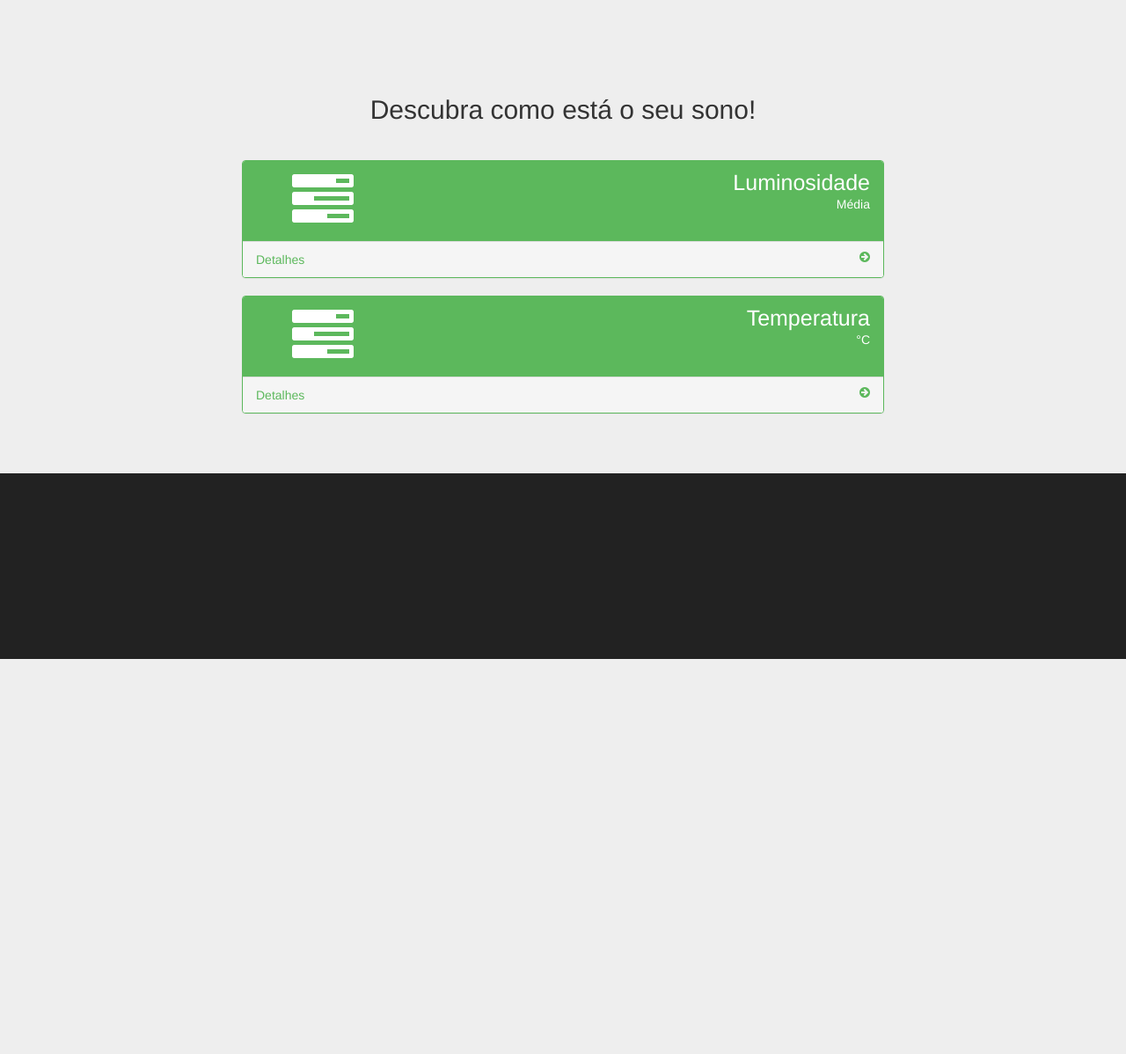
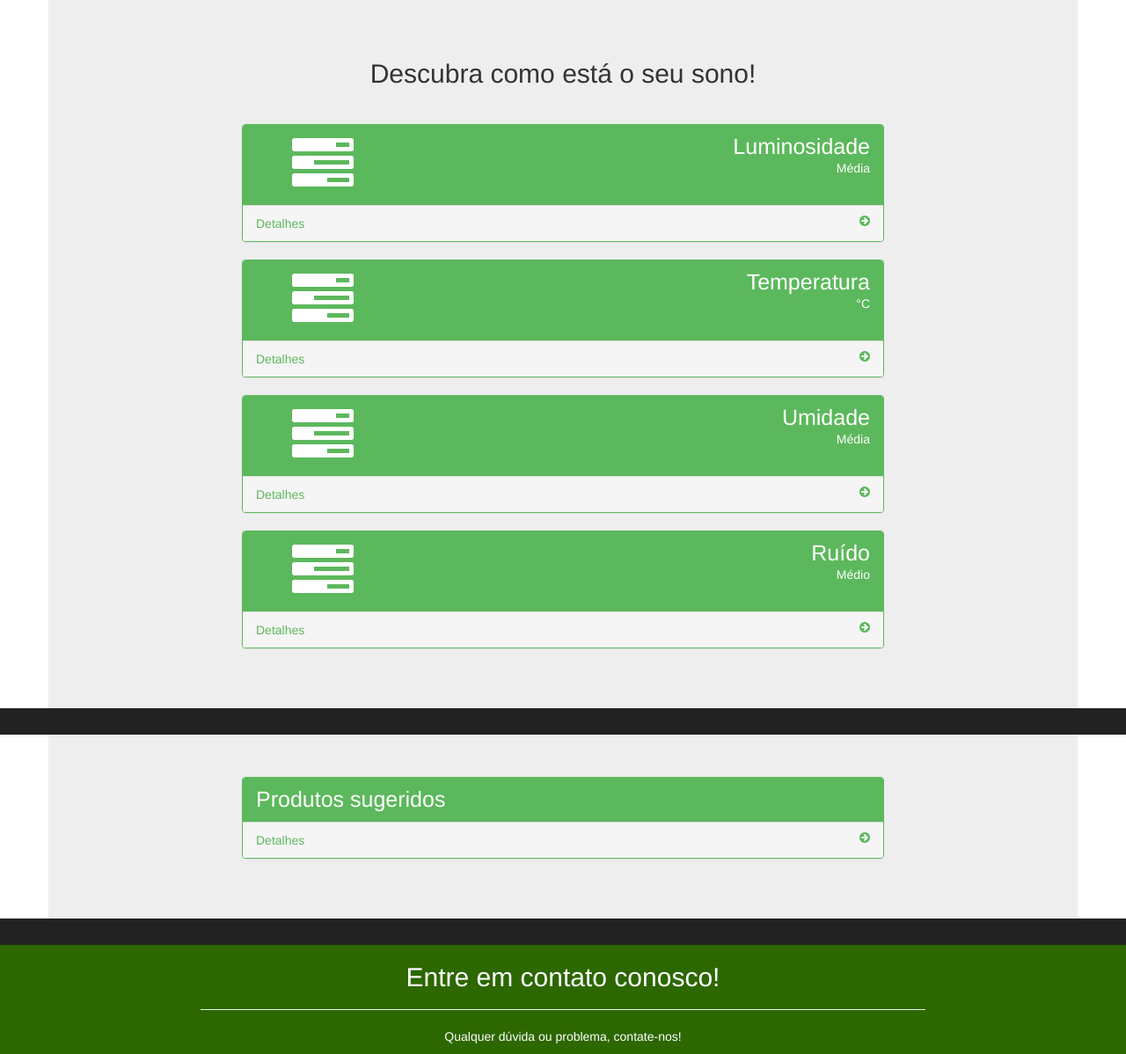
Before and after one commit to sacul43/LabSoft2, a Django app: page /mobileApp/home in a window 1280 px wide. Shown: the part 51-1249 px from the top of the page at 88% size. Before the commit the page ends 800 px from the top, so only its background shows below. Run offline with Django 3.2, Linux system fonts and the light colour scheme; parts of the project's set-up code (start-up, migrations or seed data) failed here and were passed over; some libraries are stand-ins or nearby versions.

Commit message:
Adicao de paineis

```diff
--- a/SmartSleep/mobileApp/views.py
+++ b/SmartSleep/mobileApp/views.py
@@ -13,7 +13,7 @@ def login(request):
         username = request.POST['username']
         password = request.POST['password']
 
-        r = requests.post("http://127.0.0.1:8000/restAPI/login", data={"username" : username, "password" : password})
+        r = requests.post("http://104.236.90.130:8000/restAPI/login", data={"username" : username, "password" : password})
 
         r = r.json()
 
--- a/SmartSleep/static/css/mainPage.css
+++ b/SmartSleep/static/css/mainPage.css
@@ -24,12 +24,23 @@
     color:#eeeeee;
 }
 
-@media (max-width: @screen-sm) {
-  .huge{
-    font-size: 20px;
-  }
-}
-
 h1 {
   color: #f47d42;
 }
+
+.bg-primary {
+  background-color: #2C6700;
+}
+
+.bg-light {
+  background-color: #fff;
+}
+
+.bg-dark {
+  background-color: #2C6700;
+  color: white;
+}
+
+.body {
+  background-color: white;
+}
--- a/SmartSleep/templates/mainPage.html
+++ b/SmartSleep/templates/mainPage.html
@@ -54,9 +54,8 @@
         </div>
       </nav>
 
-      <section id="estatisticas" class="jumbotron">
-          <div class="container">
-            <hr>
+      <section id="estatisticas" class="bg-light">
+          <div class="container jumbotron">
               <div class="row">
                   <div class="col-lg-12 text-center">
                       <h2 class="section-heading">Descubra como está o seu sono!</h2>
@@ -108,11 +107,99 @@
                         </div>
                       </div>
 
+
+                      <div class="col-lg-8 col-lg-offset-2 col-md-12">
+                        <div class="panel panel-green">
+                            <div class="panel-heading ">
+                                <div class="row">
+                                    <div class="col-xs-3">
+                                        <i class="fa fa-tasks fa-5x"></i>
+                                    </div>
+                                    <div class="col-xs-9 text-right">
+                                        <div class="huge">Umidade</div>
+                                        <div>Média</div>
+                                    </div>
+                                </div>
+                            </div>
+                            <a href="#">
+                                <div class="panel-footer">
+                                    <span class="pull-left">Detalhes</span>
+                                    <span class="pull-right"><i class="fa fa-arrow-circle-right"></i></span>
+                                    <div class="clearfix"></div>
+                                </div>
+                            </a>
+                        </div>
+                      </div>
+
+                      <div class="col-lg-8 col-lg-offset-2 col-md-12">
+                        <div class="panel panel-green">
+                            <div class="panel-heading ">
+                                <div class="row">
+                                    <div class="col-xs-3">
+                                        <i class="fa fa-tasks fa-5x"></i>
+                                    </div>
+                                    <div class="col-xs-9 text-right">
+                                        <div class="huge">Ruído</div>
+                                        <div>Médio</div>
+                                    </div>
+                                </div>
+                            </div>
+                            <a href="#">
+                                <div class="panel-footer">
+                                    <span class="pull-left">Detalhes</span>
+                                    <span class="pull-right"><i class="fa fa-arrow-circle-right"></i></span>
+                                    <div class="clearfix"></div>
+                                </div>
+                            </a>
+                        </div>
+                    </div>
+
+
                   </div>
               </div>
           </div>
 
         </section>
 
+        <div class="clearfix"></div>
+
+        <section id="produtos" class="bg-light">
+            <div class="container jumbotron">
+                <div class="col-lg-8 col-lg-offset-2 col-md-12">
+                  <div class="panel panel-green">
+                      <div class="panel-heading ">
+                          <div class="row">
+                              <div class="col-xs-9 text-left">
+                                  <div class="huge">Produtos sugeridos</div>
+                              </div>
+                          </div>
+                      </div>
+                      <a href="#">
+                          <div class="panel-footer">
+                              <span class="pull-left">Detalhes</span>
+                              <span class="pull-right"><i class="fa fa-arrow-circle-right"></i></span>
+                              <div class="clearfix"></div>
+                          </div>
+                      </a>
+                  </div>
+                </div>
+
+            </div>
+        </section>
+
+        <div class="clearfix"></div>
+
+        <section id="help">
+            <div class="container-fluid bg-dark">
+              <div class="row">
+                  <div class="col-lg-8 col-lg-offset-2 text-center">
+                      <h2 class="section-heading">Entre em contato conosco!</h2>
+                      <hr class="light">
+                      <p>Qualquer dúvida ou problema, contate-nos!</p>
+                  </div>
+              </div>
+            </div>
+        </section>
+
     </body>
 </html>
```
Lines whose indentation alone changed are shown as unchanged.
